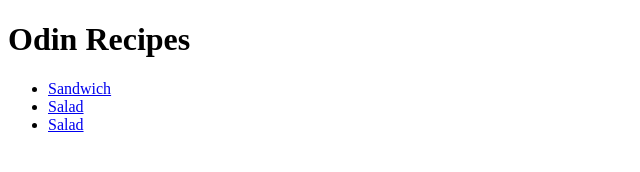
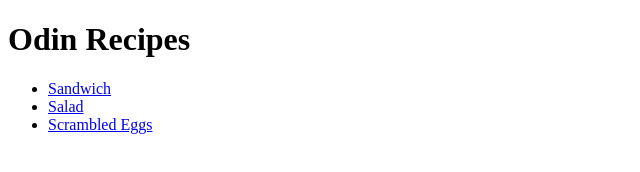
Before and after one commit to bburchett13/odin-recipes, a plain HTML site: page index.html in a window 1280 px wide. Shown: the full height of the page, 0-640 px from the left. Drawn offline with Linux system fonts and the light colour scheme.

Commit message:
fixed name of eggs link in index

```diff
--- a/index.html
+++ b/index.html
@@ -20,7 +20,7 @@
 
             <li><a href="./recipes/salad.html" target="_blank" rel="noopener noreferrer">Salad</a></li>
 
-            <li><a href="./recipes/scrambled-eggs.html" target="_blank" rel="noopener noreferrer">Salad</a></li>
+            <li><a href="./recipes/scrambled-eggs.html" target="_blank" rel="noopener noreferrer">Scrambled Eggs</a></li>
 
         </ul>
 
```
